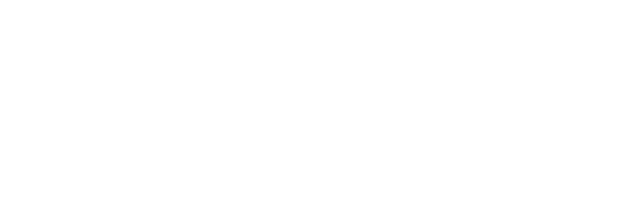
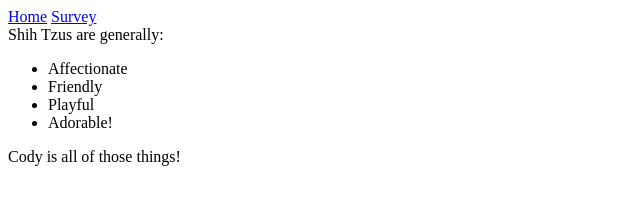
Before and after one commit to anamanda/anamanda.github.io, a plain HTML site: page about.html in a window 1280 px wide. Shown: the whole page, without its empty margins (0-640 px from the left). Drawn offline with Linux system fonts and the light colour scheme.

Commit message:
Add content / list to about page

```diff
--- a/about.html
+++ b/about.html
@@ -1,9 +1,25 @@
 <!DOCTYPE html>
 <html>
 <head>
-  <title></title>
+  <title>About</title>
 </head>
+
+<nav>
+  <a href="index.html">Home</a>
+  <a href="survey.html">Survey</a>
+</nav>
+
 <body>
+Shih Tzus are generally:
+
+<ul>
+  <li>Affectionate</li>
+  <li>Friendly</li>
+  <li>Playful</li>
+  <li>Adorable!</li>
+</ul>
+
+<p>Cody is all of those things!</p>
 
 </body>
 </html>
```
